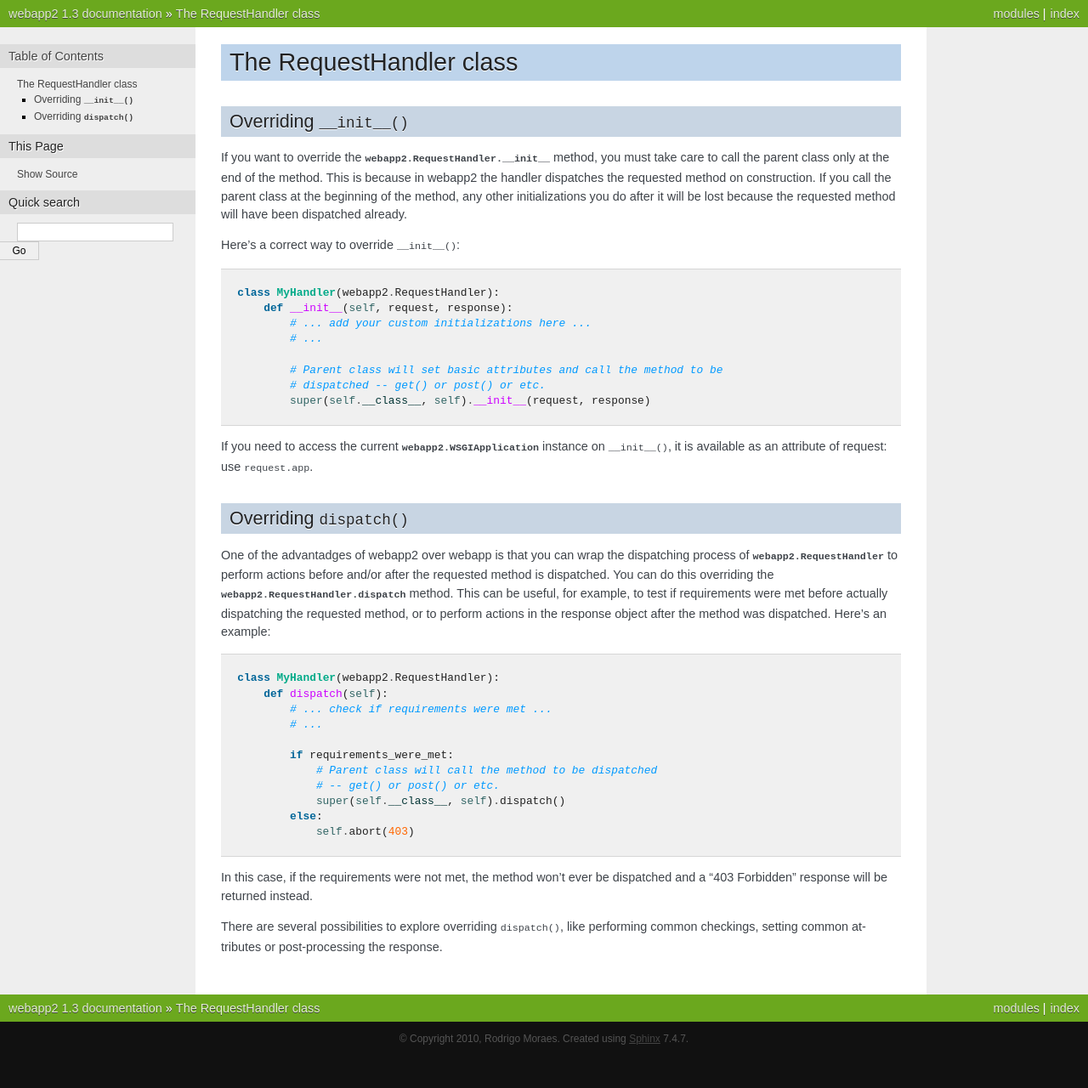
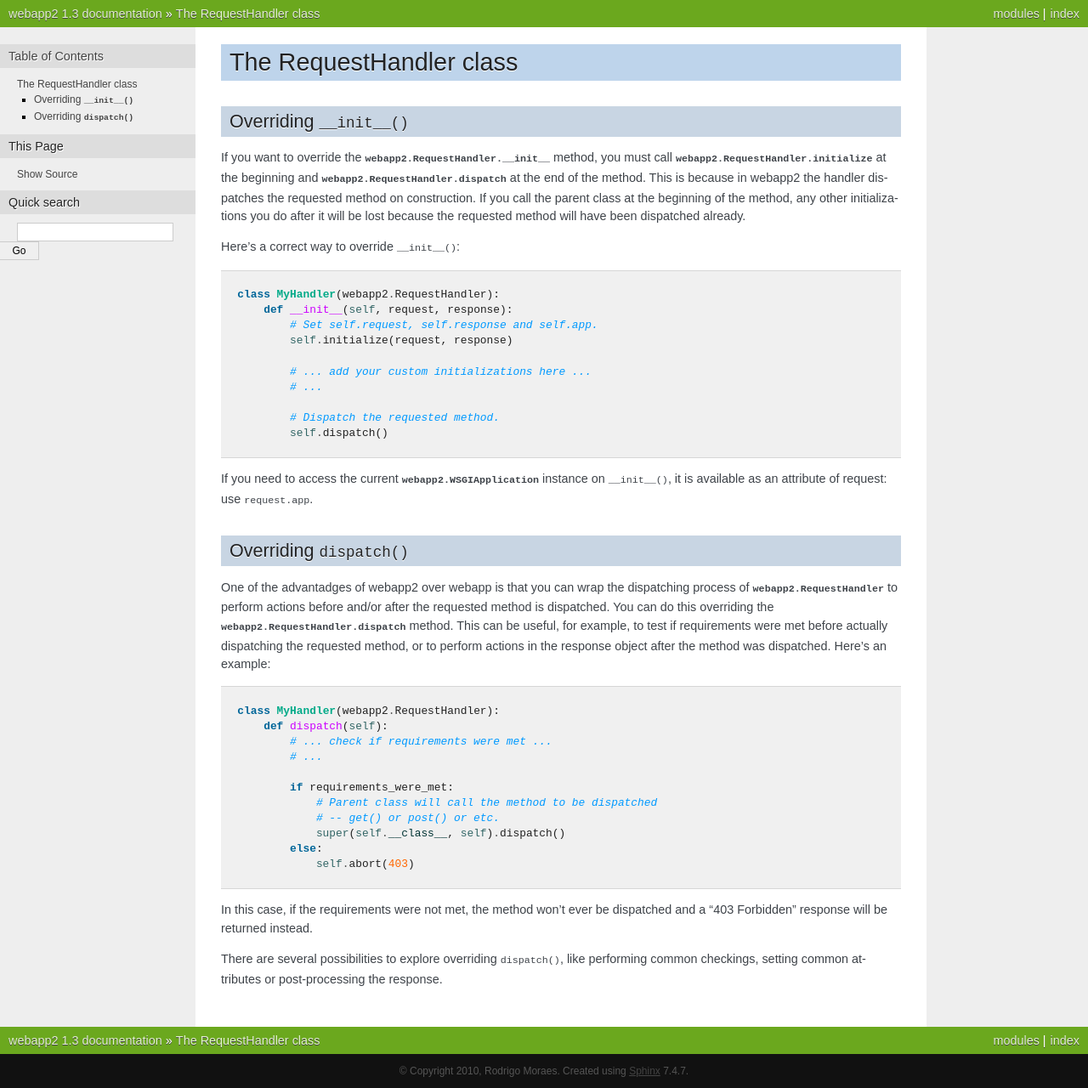
Before and after one commit to GoogleCloudPlatform/webapp2, a Sphinx documentation site: the page built from docs/requesthandler.rst, in a window 1280 px wide. Shown: the whole page at 85% size. Built offline with Sphinx 7.4.7, drawn with Linux system fonts in a browser that asks for light colours; before the commit the page ends 1242 px from its top, so only the background shows below that.

Commit message:
Un-deprecate initialize() to help overriding RequestHandler.__init__().

```diff
--- a/docs/requesthandler.rst
+++ b/docs/requesthandler.rst
@@ -5,22 +5,25 @@
 Overriding ``__init__()``
 -------------------------
 If you want to override the :class:`webapp2.RequestHandler.__init__` method,
-you must take care to call the parent class only at the end of the method.
-This is because in webapp2 the handler dispatches the requested method on
-construction. If you call the parent class at the beginning of the method,
-any other initializations you do after it will be lost because the requested
-method will have been dispatched already.
+you must call :class:`webapp2.RequestHandler.initialize` at the beginning and
+:class:`webapp2.RequestHandler.dispatch` at the end of the method. This is
+because in webapp2 the handler dispatches the requested method on construction.
+If you call the parent class at the beginning of the method, any other
+initializations you do after it will be lost because the requested method will
+have been dispatched already.
 
 Here's a correct way to override ``__init__()``::
 
     class MyHandler(webapp2.RequestHandler):
         def __init__(self, request, response):
+            # Set self.request, self.response and self.app.
+            self.initialize(request, response)
+
             # ... add your custom initializations here ...
             # ...
 
-            # Parent class will set basic attributes and call the method to be
-            # dispatched -- get() or post() or etc.
-            super(self.__class__, self).__init__(request, response)
+            # Dispatch the requested method.
+            self.dispatch()
 
 If you need to access the current :class:`webapp2.WSGIApplication` instance on
 ``__init__()``, it is available as an attribute of request: use
```
Also changed, not shown: webapp2/__init__.py (+12 -15 lines).
